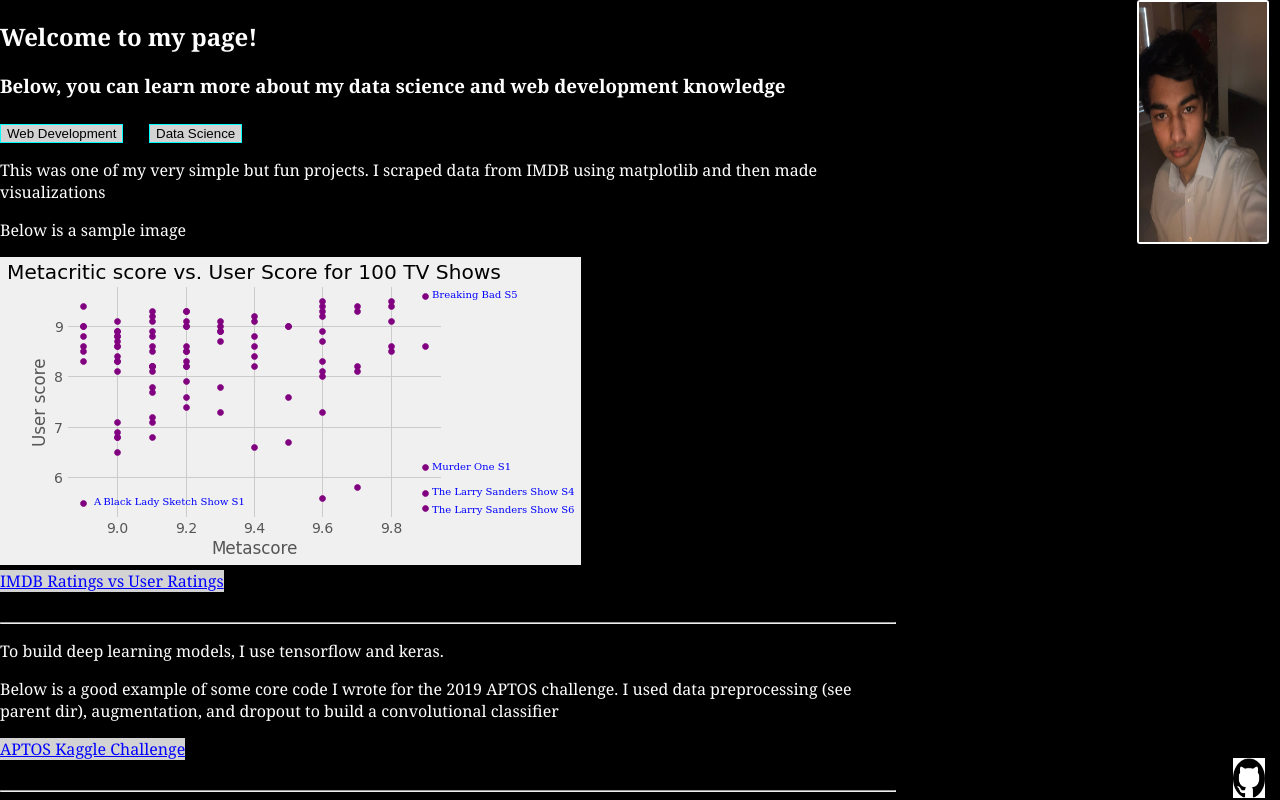
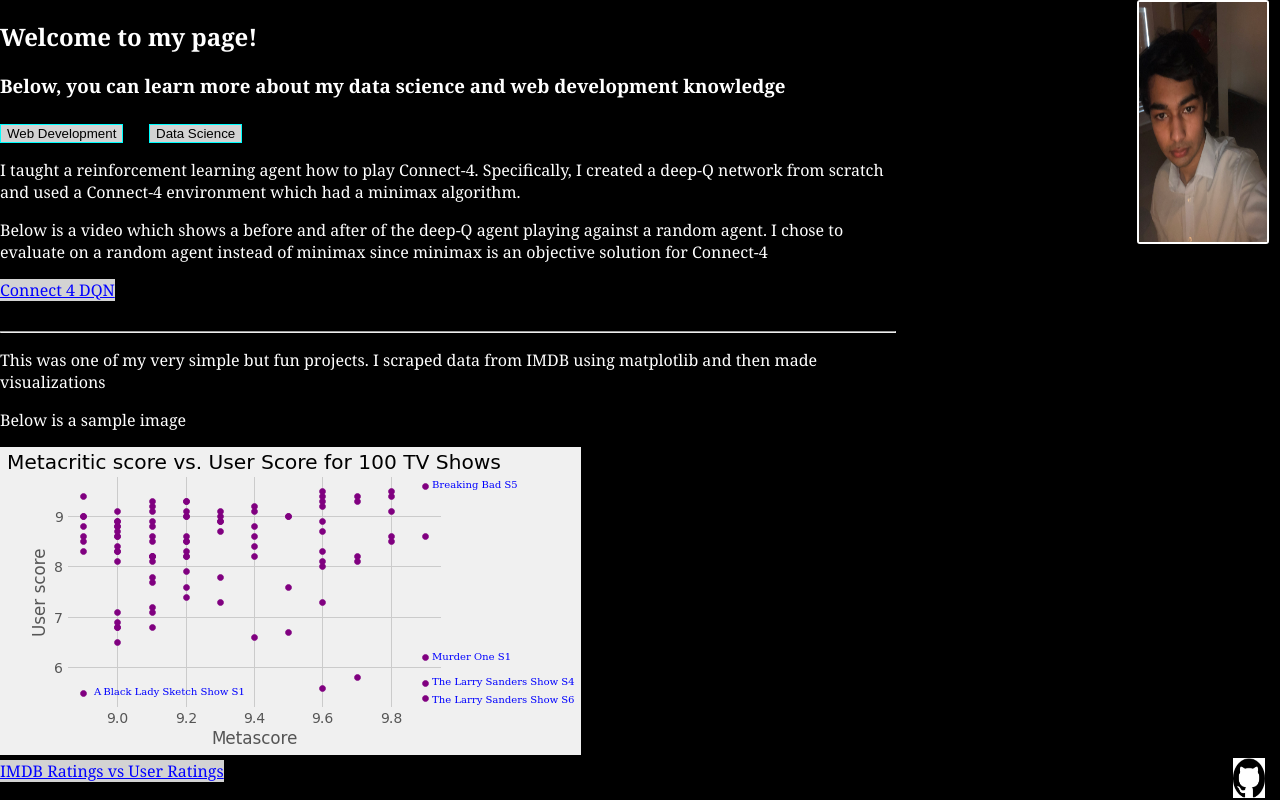
Before and after one commit to mgntprg/mysite, a React (Create React App) app: page / in a window 1280 px wide. Shown: the top 800 px of the page. Built offline with nearby package versions, Linux system fonts and the light colour scheme.

Commit message:
connect 4 desc

```diff
--- a/src/index.js
+++ b/src/index.js
@@ -37,6 +37,15 @@ function DataSci(props)
 
   return (
   <div className='ML'>
+
+  <div>
+  <p>I taught a reinforcement learning agent how to play Connect-4. Specifically, I created a deep-Q network from scratch and used a Connect-4 environment which had a minimax algorithm. </p>
+  <p>Below is a video which shows a before and after of the deep-Q agent playing against a random agent. I chose to evaluate on a random agent instead of minimax since minimax is an objective solution for Connect-4</p>
+  <a target="_blank" rel="noopener noreferrer" href="https://www.kaggle.com/mgntprg/connectx">Connect 4 DQN</a>
+  </div>
+
+  <br></br>
+  <hr></hr>
 
   <div>
   <p>This was one of my very simple but fun projects. I scraped data from IMDB using matplotlib and then made visualizations</p>
```
